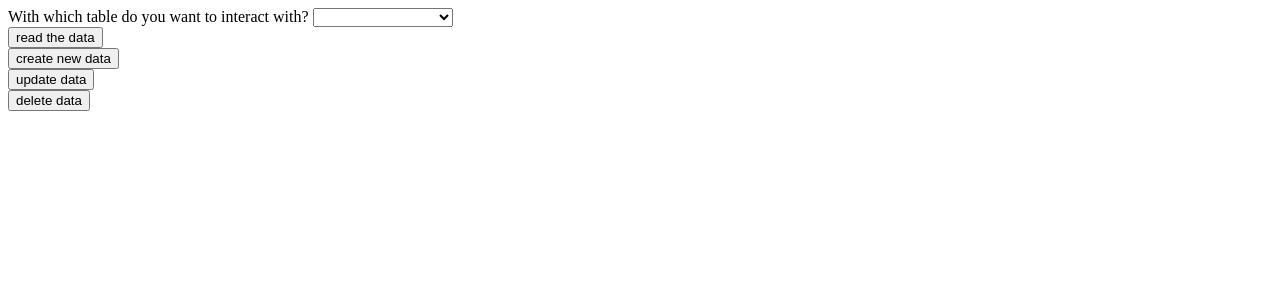
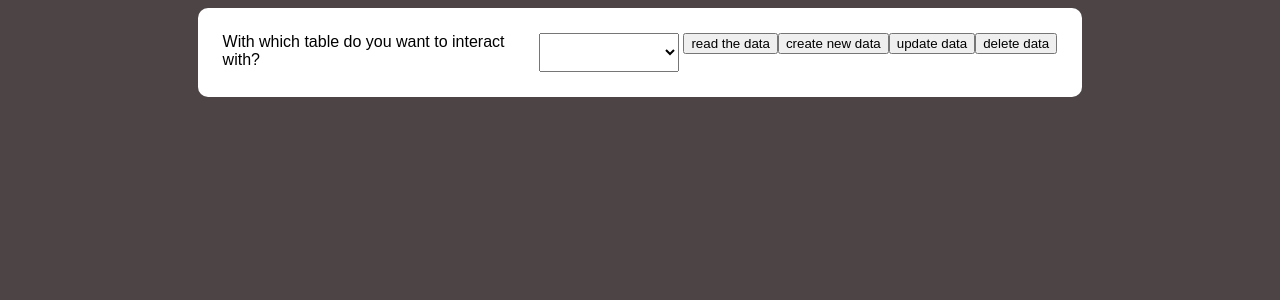
Before and after one commit to Kurnug14/CRUDwebsite, a PHP site: page / in a window 1280 px wide. Shown: the top 300 px of the page. Run offline with PHP 8.4, Linux system fonts and the light colour scheme.

Commit message:
Added CSS

```diff
--- a/css/stylesheet.css
+++ b/css/stylesheet.css
@@ -0,0 +1,35 @@
+body{
+    font-family: Arial, Helvetica, sans-serif;
+    background-color: #4d4545;
+}
+table {
+    text-align: center;
+
+    margin-left: auto;
+    margin-right: auto;
+}
+.form{
+    background-color: white;
+    display: flex;
+    margin-left: 15%;
+    margin-right: 15%;
+    padding: 25px;
+    border-radius: 10px;
+}
+.output{
+    margin-left: 15%;
+    margin-right: 15%;
+    margin-top: 15px;
+    background-color: white;
+    padding: 25px;
+    border-radius:10px;
+    display: flex;
+    }
+.alignment{
+    margin-left: auto;
+    margin-right: auto;
+}
+.buttons {
+    margin-left: 0%;
+    margin-right: auto;
+}
--- a/dbcreate.php
+++ b/dbcreate.php
@@ -4,7 +4,6 @@
     include_once 'dbread.php';
 
     $tables=$_POST["tables"];
-    print_r($table);
     //tabelle für die momentane session festhalten um diese erfolgreich zu überreichen
     session_start();
     $_SESSION['table'] = $table;
@@ -39,7 +38,7 @@
         $col = count($arrHead);
 
         for($i = 1; $i <= $col-1; $i++){
-        echo "<input type='text' name='".$arrHead[$i]."' placeholder='".$arrHead[$i]."'>";
+        echo "<input type='text' name='".$arrHead[$i]."' placeholder='".$arrHead[$i]."'> ";
         }
     echo "<input type='submit' value='Create data'>
     <form action='includes/dbfunctions.php' method='post' >";
--- a/dbread.php
+++ b/dbread.php
@@ -2,7 +2,7 @@
     include('includes/dbaccess.php');
     include_once 'index.php';
 
-    echo    '<table>
+    echo    '<div class="output"><div class="alignment"><table>
             <thead>
             <tr>';
             $table=$_POST["tables"];
--- a/dbupdate.php
+++ b/dbupdate.php
@@ -7,7 +7,6 @@
     //tabelle für die momentane session festhalten um diese erfolgreich zu überreichen
     session_start();
     $_SESSION['table'] = $table;
-    echo $table;
 
     /*//ID Feststellen
     $sqlid = "SELECT COLUMN_NAME FROM INFORMATION_SCHEMA.COLUMNS WHERE table_name = '".$table."' LIMIT 1;";
@@ -39,7 +38,7 @@
         $col = count($arrHead);
 
         for($i = 0; $i <= $col-1; $i++){
-        echo "<input type='text' name='".$arrHead[$i]."' placeholder='".$arrHead[$i]."'>";
+        echo "<input type='text' name='".$arrHead[$i]."' placeholder='".$arrHead[$i]."'> ";
         }
     echo "<input type='submit' value='Change Data'>
     <form action='includes/dbfunctions.php' method='post' >";
--- a/index.php
+++ b/index.php
@@ -2,9 +2,11 @@
 <!DOCTYPE html>
 <head>
     <title>CRUD</title>
+    <link rel="stylesheet" href="css\stylesheet.css">
 </head>
 <body>
-        With which table do you want to interact with?
+    <div class = "form">
+        With which table do you want to interact with? &nbsp
 
         <select name ="tables" id="table">
             <option value = "equipment" >Equipment</option>
@@ -12,25 +14,24 @@
             <option value = "excercise">Excercises</option>
             <option value = "musclegroup">Muscle Groups</option>
             <option value = "workoutexcercise">Workout Excercises</option>
-        </select>
+        </select> &nbsp
         <form action="dbread.php" method="post" >
         <input type="hidden" name = "tables" id="rtable">
-        <input type="submit" value="read the data">
+        <input type="submit" value="read the data">&nbsp
         </form>
         <form action="dbcreate.php" method="post" >
         <input type="hidden" name = "tables" id="ctable">
-        <input type="submit" value="create new data">
+        <input type="submit" value="create new data">&nbsp
         </form>
         <form action="dbupdate.php" method="post" >
         <input type="hidden" name = "tables" id="utable">
-        <input type="submit" value="update data">
+        <input type="submit" value="update data">&nbsp
         </form>
         <form action="dbdelete.php" method="post" >
         <input type="hidden" name = "tables" id="dtable">
-        <input type="submit" value="delete data">
+        <input type="submit" value="delete data">&nbsp
         </form>
-        <p id=test></p>
-</button>
+        </div>
     <script type="text/javascript" src="scripts/script.js" >
         </script>
 </body>
```
